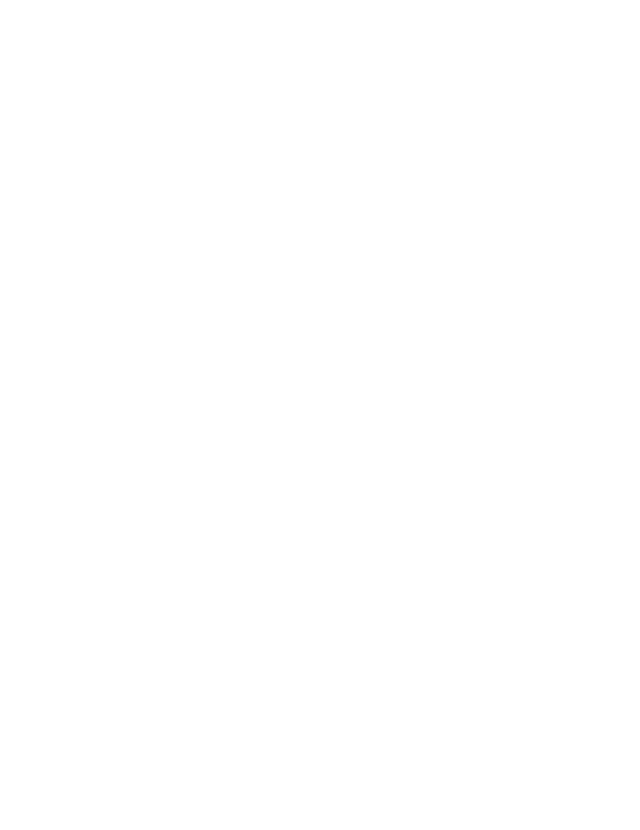
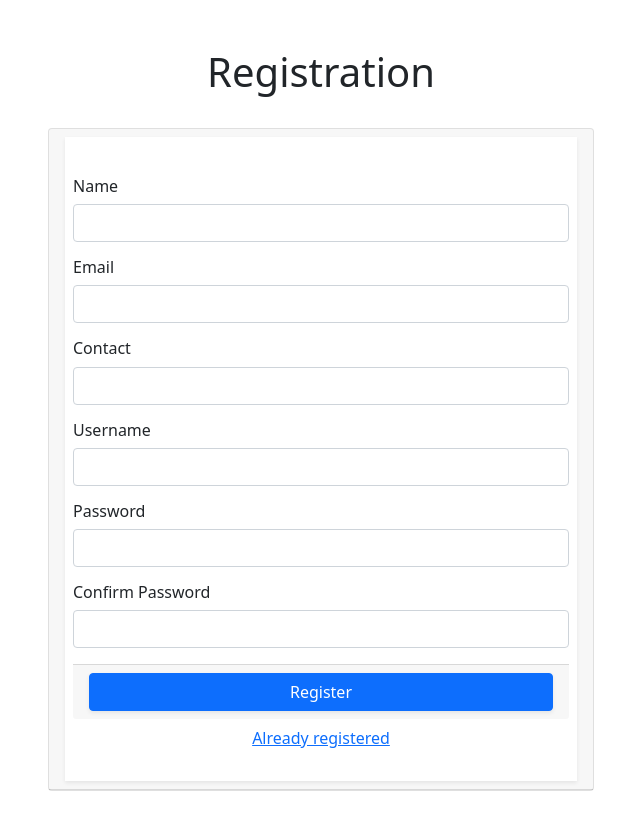
Before and after one commit to rocking-reacts/BookMyFlight_UI, a React (Create React App) app: page /register in a window 1280 px wide. Shown: the top 830 px of the page, without its empty margins (319-959 px from the left). Before the commit the page ends 800 px from the top, so only its background shows below. Built offline with nearby package versions, Linux system fonts and the light colour scheme.

Commit message:
login register ui commit

```diff
--- a/src/components/Login.js
+++ b/src/components/Login.js
@@ -3,6 +3,40 @@
 function Login(props) {
     return (
         <div>
+            <div class="container py-5">
+				<div class="row mb-4">
+					<div class="col-lg-8 mx-auto text-center">
+					<h1 class="display-6">Login</h1>
+					</div>
+				</div>
+				<div class="row">
+				<div class="col-md-6 mx-auto">
+					<div class="card ">
+					<div class="card-header">
+                    <div class="bg-white shadow-sm pt-4 pl-2 pr-2 pb-2">
+
+                    <div class="tab-content">
+                        <div class="tab-pane fade show active pt-3">
+                            <form >
+                                <div class="form-group">
+									<h6><span class="form-label">Username</span></h6>
+										<input type="text" name="uname" class="form-control" />
+								</div>
+                                <div class="form-group">
+									<h6><span class="form-label">Password</span></h6>
+										<input type="password" name="passwd" class="form-control" />
+								</div>
+
+                                <div class="card-footer" > <button type="button" class="subscribe btn btn-primary btn-block shadow-sm">Login</button></div>
+                            </form>
+                        </div>
+                    </div>
+                   </div>
+                </div>
+            </div>
+        </div>
+		</div>
+	</div>
 
         </div>
     );
--- a/src/components/Register.js
+++ b/src/components/Register.js
@@ -3,7 +3,62 @@
 function Register(props) {
     return (
         <div>
+            <div class="container py-5">
+				<div class="row mb-4">
+					<div class="col-lg-8 mx-auto text-center">
+					<h1 class="display-6">Registration</h1>
+					</div>
+				</div>
+				<div class="row">
+				<div class="col-md-6 mx-auto">
+					<div class="card ">
+					<div class="card-header">
+                    <div class="bg-white shadow-sm pt-4 pl-2 pr-2 pb-2">
 
+                    <div class="tab-content">
+                        <div class="tab-pane fade show active pt-3">
+                            <form>
+                                <div class="form-group">
+									<h6><span class="form-label">Name</span></h6>
+										<input type="text" name="name" class="form-control" />
+								</div>
+                                <div class="form-group">
+									<h6><span class="form-label">Email</span></h6>
+										<input type="text" name="email" class="form-control" />
+								</div>
+                                <div class="form-group">
+									<h6><span class="form-label">Contact</span></h6>
+										<input type="number" name="contact" class="form-control" />
+								</div>
+                                <div class="form-group">
+									<h6><span class="form-label">Username</span></h6>
+										<input type="text" name="uname" class="form-control" />
+								</div>
+                                <div class="form-group">
+									<h6><span class="form-label">Password</span></h6>
+										<input type="password" name="passwd" class="form-control" />
+								</div>
+                                <div class="form-group">
+									<h6><span class="form-label">Confirm Password</span></h6>
+										<input type="password" name="cpasswd" class="form-control" />
+								</div>
+
+                                <div class="card-footer"> <button type="submit" class="subscribe btn btn-primary btn-block shadow-sm">Register</button></div>
+                            </form>
+
+                        </div>
+                    </div>
+                    <div class="form-group" >
+                       <div ><button  type="button" class="btn  btn-link btn-block">Already registered</button>  </div>
+                    </div>
+
+                   </div>
+                </div>
+            </div>
+
+        </div>
+		</div>
+	</div>
         </div>
     );
 }
--- a/src/components/Ticket.js
+++ b/src/components/Ticket.js
@@ -1,5 +1,5 @@
 import React from 'react';
-import '../assets/TicketStyle.css'
+import '../assets/css/TicketStyle.css'
 
 function Passengers(props) {
     return (
```
Also changed, not shown: src/assets/css/TicketStyle.css (renamed from src/assets/TicketStyle.css).
